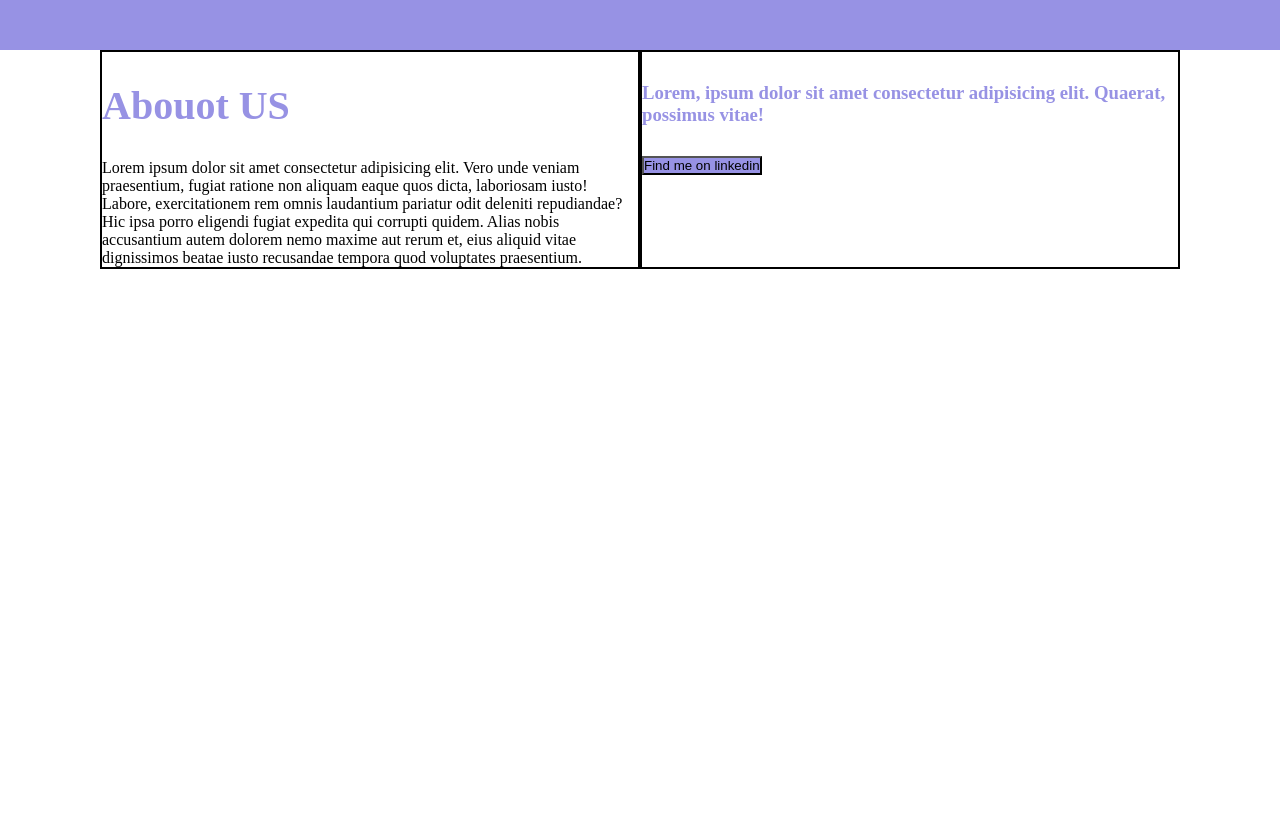
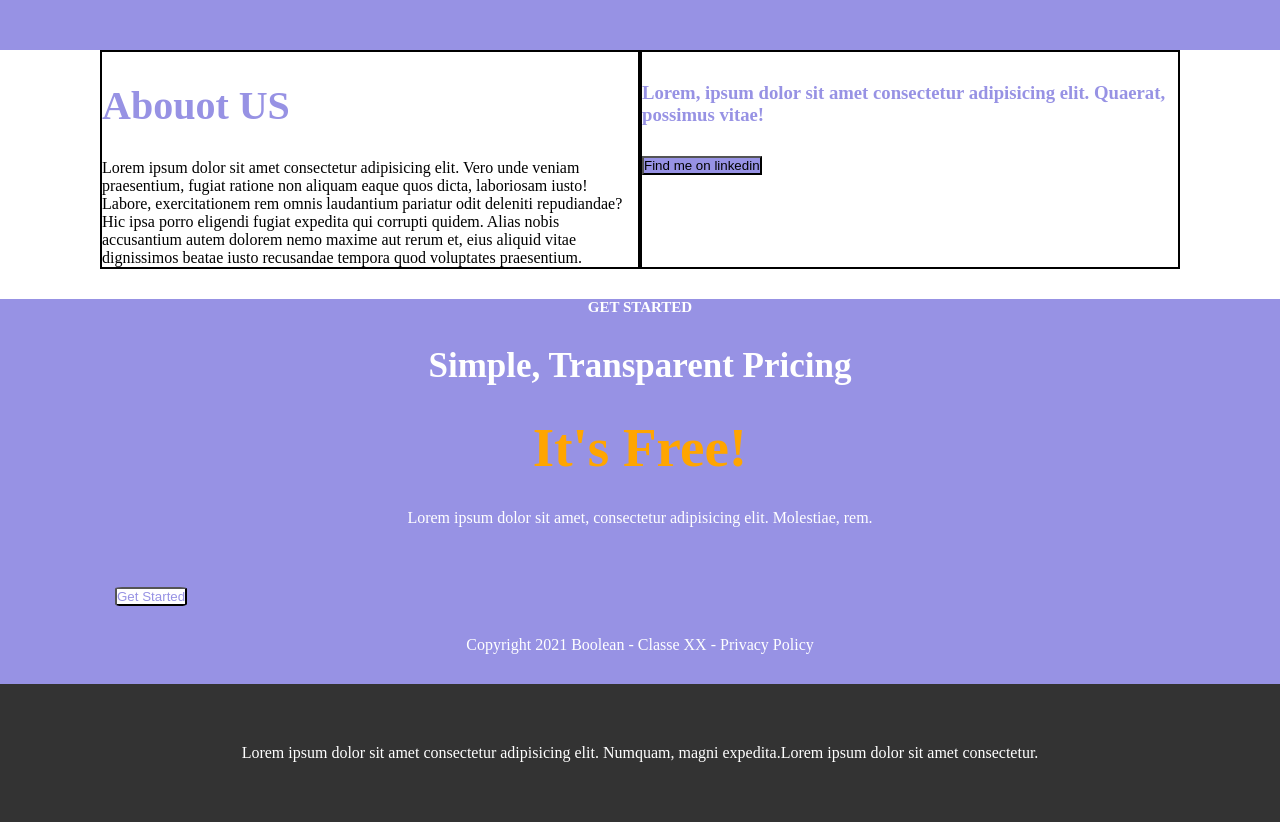
Before and after one commit to alessiarabacchi/htmlcss-responsive-layout, a plain HTML site: page index.html in a window 1280 px wide. Shown: the part 988-1810 px from the top of the page. Before the commit the page ends 1257 px from the top, so only its background shows below. Drawn offline with Linux system fonts and the light colour scheme.

Commit message:
add footer

```diff
--- a/css/style.css
+++ b/css/style.css
@@ -189,6 +189,81 @@ a {
   margin-top: 30px;
 }
 
+/* SECTION GET STARTED */
+#get-started {
+  background-color: #9792e4;
+  min-height: 300px;
+}
+
+.get-started-title h5 {
+  display: flex;
+  justify-content: center;
+  font-size: 15px;
+  color: white;
+  margin-bottom: 30px;
+  margin-top: 30px;
+}
+
+.get-started-title h3 {
+  display: flex;
+  justify-content: center;
+  font-size: 35px;
+  color: white;
+  margin-bottom: 30px;
+  margin-top: 30px;
+}
+
+.get-started-title h2 {
+  display: flex;
+  justify-content: center;
+  font-size: 55px;
+  color: orange;
+  margin-bottom: 30px;
+  margin-top: 30px;
+}
+
+.get-started-title p {
+  display: flex;
+  justify-content: center;
+  color: white;
+  padding-bottom: 30px;
+  margin-top: 30px;
+}
+
+.get-started-title .button {
+  display: flex;
+  justify-content: center;
+  color: #9792e4;
+  background-color: white;
+  border-radius: 10%;
+  margin-bottom: 30px;
+  margin-top: 30px;
+}
+
+/* FOOTER */
+.footer {
+  background-color: #333333;
+  color: white;
+  display: flex;
+  justify-content: center;
+  padding-bottom: 30px;
+  padding-top: 30px;
+}
+
+.first-p-footer {
+  display: flex;
+  justify-content: center;
+  padding-bottom: 30px;
+  padding-top: 30px;
+}
+
+.last-p-footer {
+  display: flex;
+  justify-content: center;
+  padding-bottom: 30px;
+  padding-top: 30px;
+}
+
 /* TABLET MEDIA */
 @media screen and (max-width: 768px;) {
   .container {
--- a/index.html
+++ b/index.html
@@ -173,6 +173,39 @@
         </div>
       </section>
       <!-- END SECTION ABOUT US-->
+
+      <!-- SECTION GET STARTED-->
+      <section id="get-started">
+        <div class="container">
+          <div class="get-started-title">
+            <h5>GET STARTED</h5>
+            <h3>Simple, Transparent Pricing</h3>
+            <h2>It's Free!</h2>
+            <p>
+              Lorem ipsum dolor sit amet, consectetur adipisicing elit.
+              Molestiae, rem.
+            </p>
+            <button class="button">Get Started</button>
+            <p>Copyright 2021 Boolean - Classe XX - Privacy Policy</p>
+          </div>
+        </div>
+      </section>
+      <!-- END SECTION ABOUT US-->
     </main>
+
+    <!-- FOOTER-->
+    <footer class="footer">
+      <div class="first-p-footer">
+        <p>
+          Lorem ipsum dolor sit amet consectetur adipisicing elit. Numquam,
+          magni expedita.
+        </p>
+      </div>
+      <div class="last-p-footer">
+        <p>Lorem ipsum dolor sit amet consectetur.</p>
+      </div>
+    </footer>
+
+    <!-- END FOOTER-->
   </body>
 </html>
```
